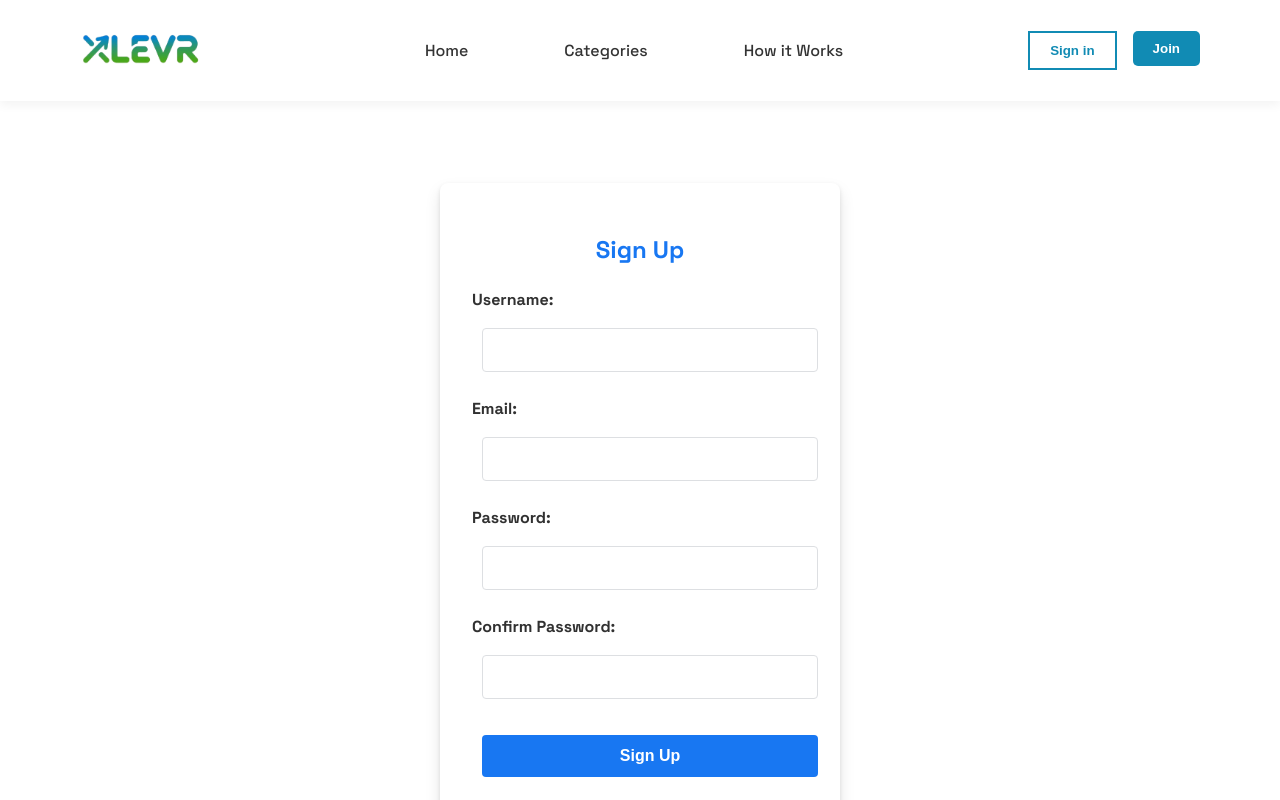
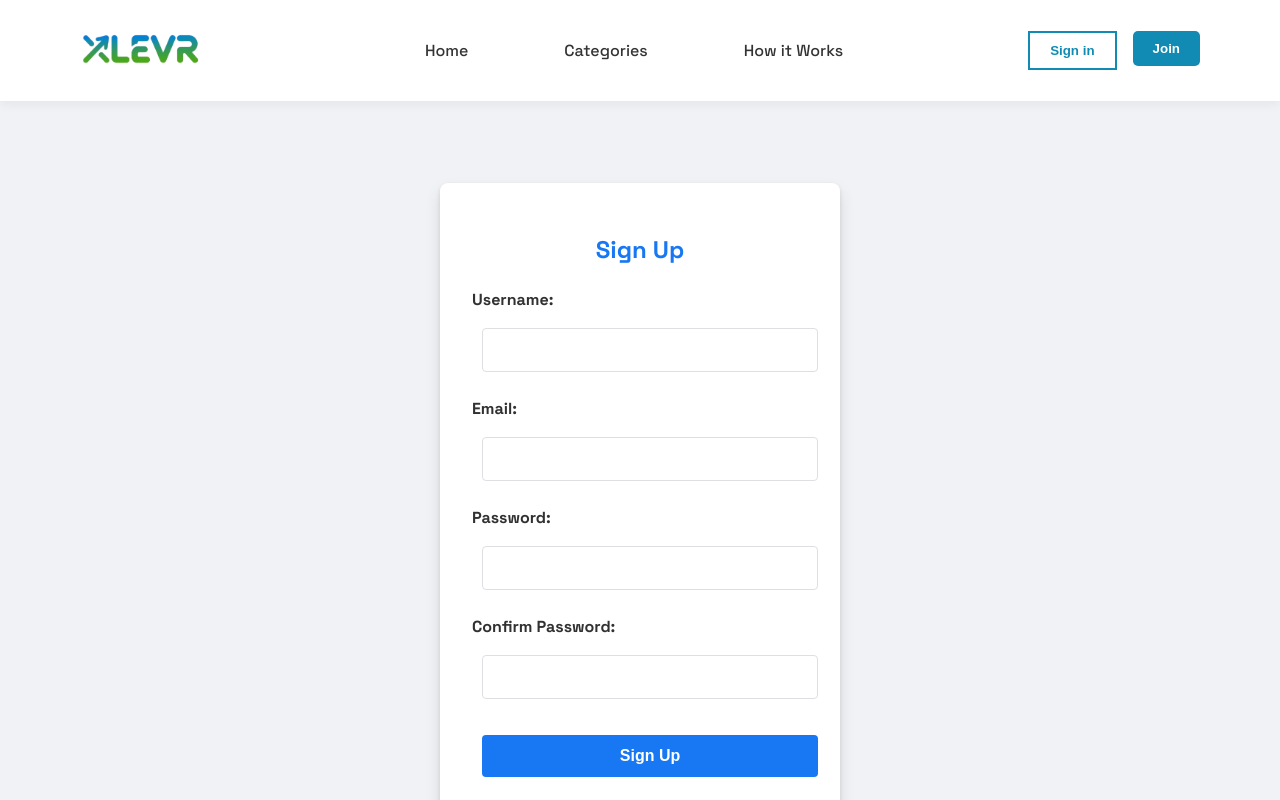
Before and after one commit to adhilbathali/xLevr-Online_Marketplace, a React (Vite) app in the folder front-end/: page /signup in a window 1280 px wide. Shown: the top 800 px of the page. Built offline with nearby package versions, Linux system fonts and the light colour scheme; a web font is replaced by a local one.

Commit message:
add sign up module

```diff
--- a/front-end/src/components/Auth/Signup.module.css
+++ b/front-end/src/components/Auth/Signup.module.css
@@ -3,7 +3,7 @@
     display: flex;
     justify-content: center;
     align-items: center;
-    min-height: 100vh;git
+    min-height: 100vh;
     background-color: #f0f2f5;
   }
 
```
